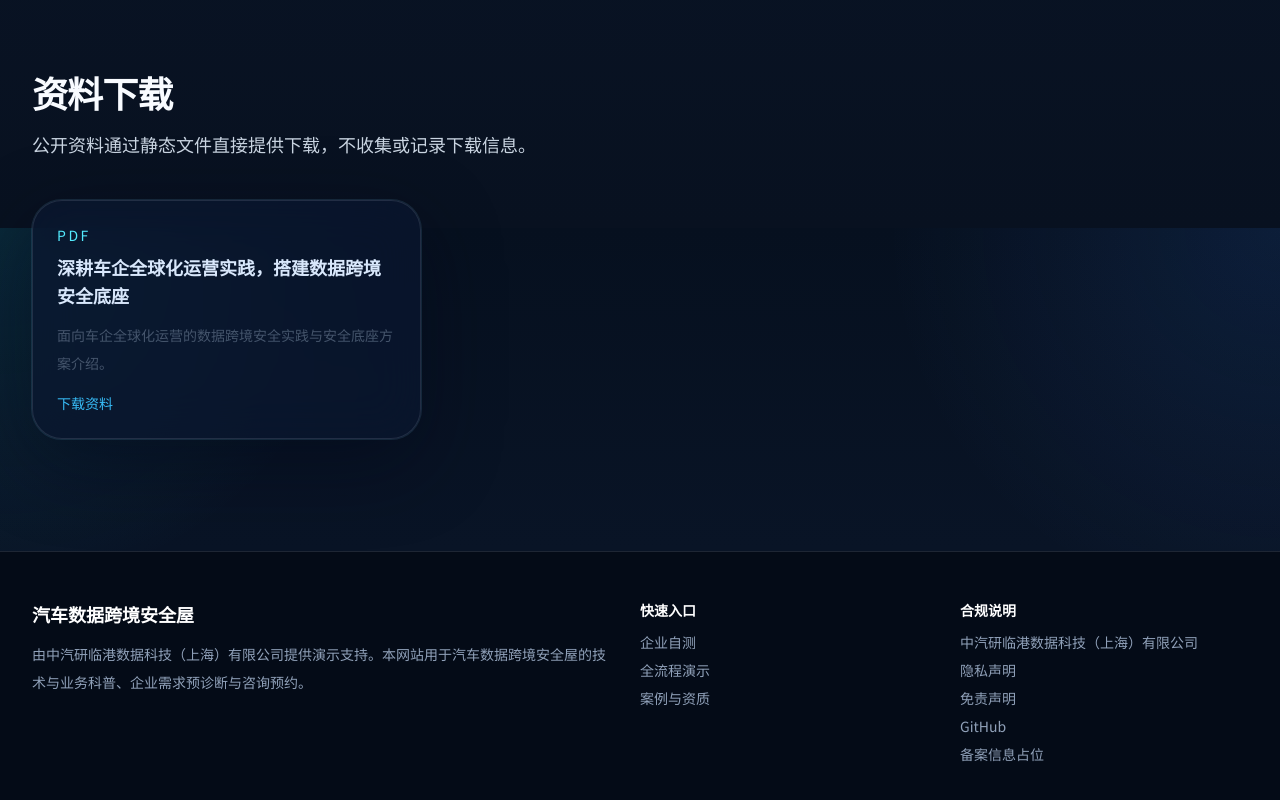
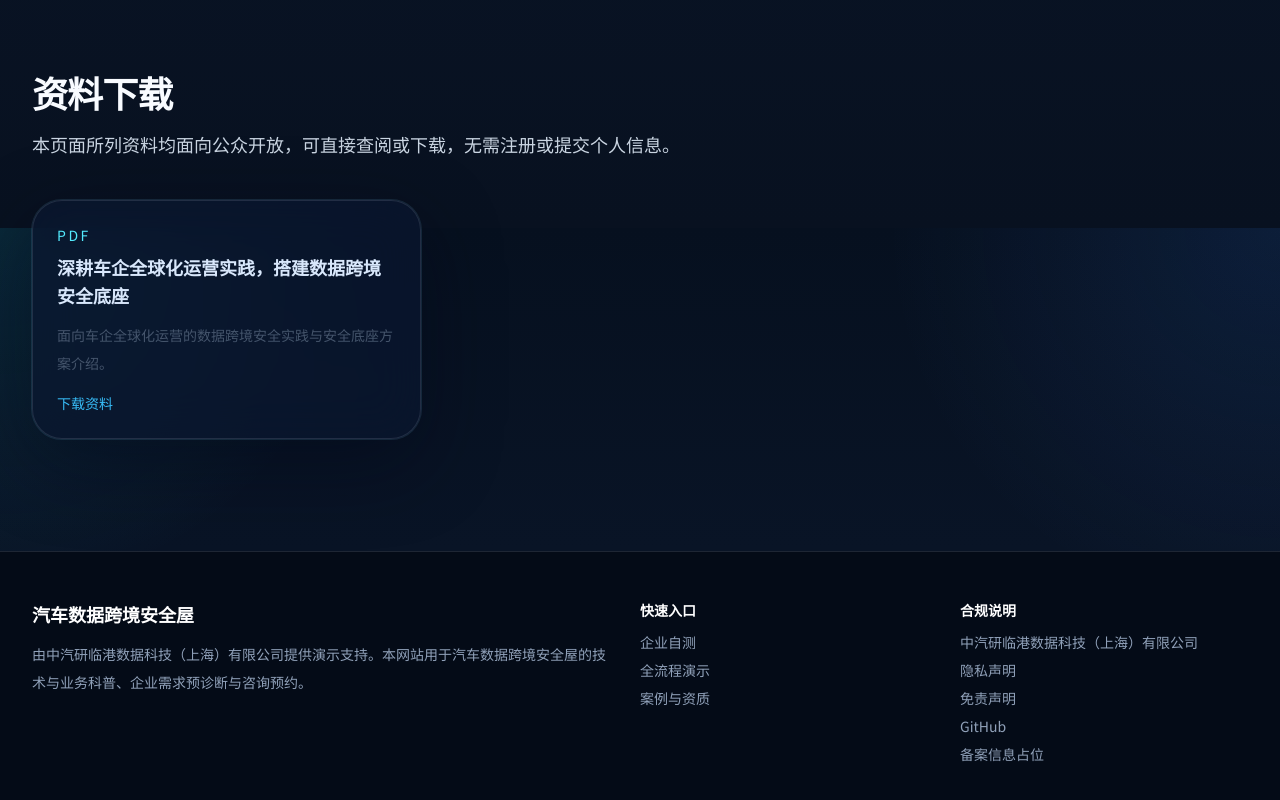
Before and after one commit to Taddyz6/Auto-Data-Security-House-web, a Next.js app: page /cases in a window 1280 px wide. Shown: the part 1372-2172 px from the top of the page. Built offline with nearby package versions, Linux system fonts and the light colour scheme.

Commit message:
Update website content

```diff
--- a/src/app/cases/page.tsx
+++ b/src/app/cases/page.tsx
@@ -52,7 +52,7 @@ export default function CasesPage() {
           <Card className="p-6 text-sm text-slate-600">相关能力与成果持续建设中。</Card>
         )}
       </Section>
-      <Section title="资料下载" description="公开资料通过静态文件直接提供下载，不收集或记录下载信息。">
+      <Section title="资料下载" description="本页面所列资料均面向公众开放，可直接查阅或下载，无需注册或提交个人信息。">
         <div className="grid gap-6 md:grid-cols-2 xl:grid-cols-3">
           {downloadResources.map((item) => (
             <Card key={item.id} className="p-6">
```
Also changed, not shown: 1 other file (tests, documents, lock files or other folders).
